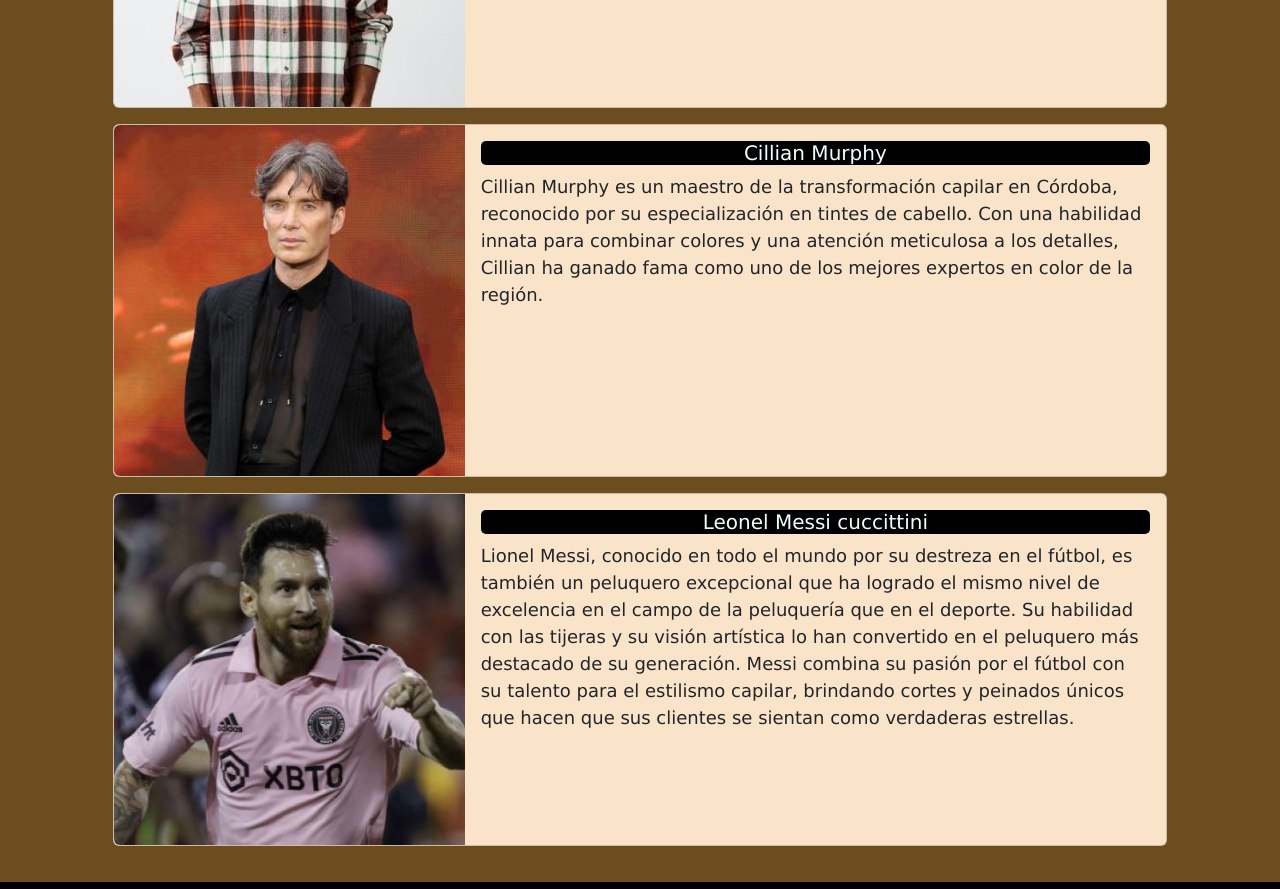
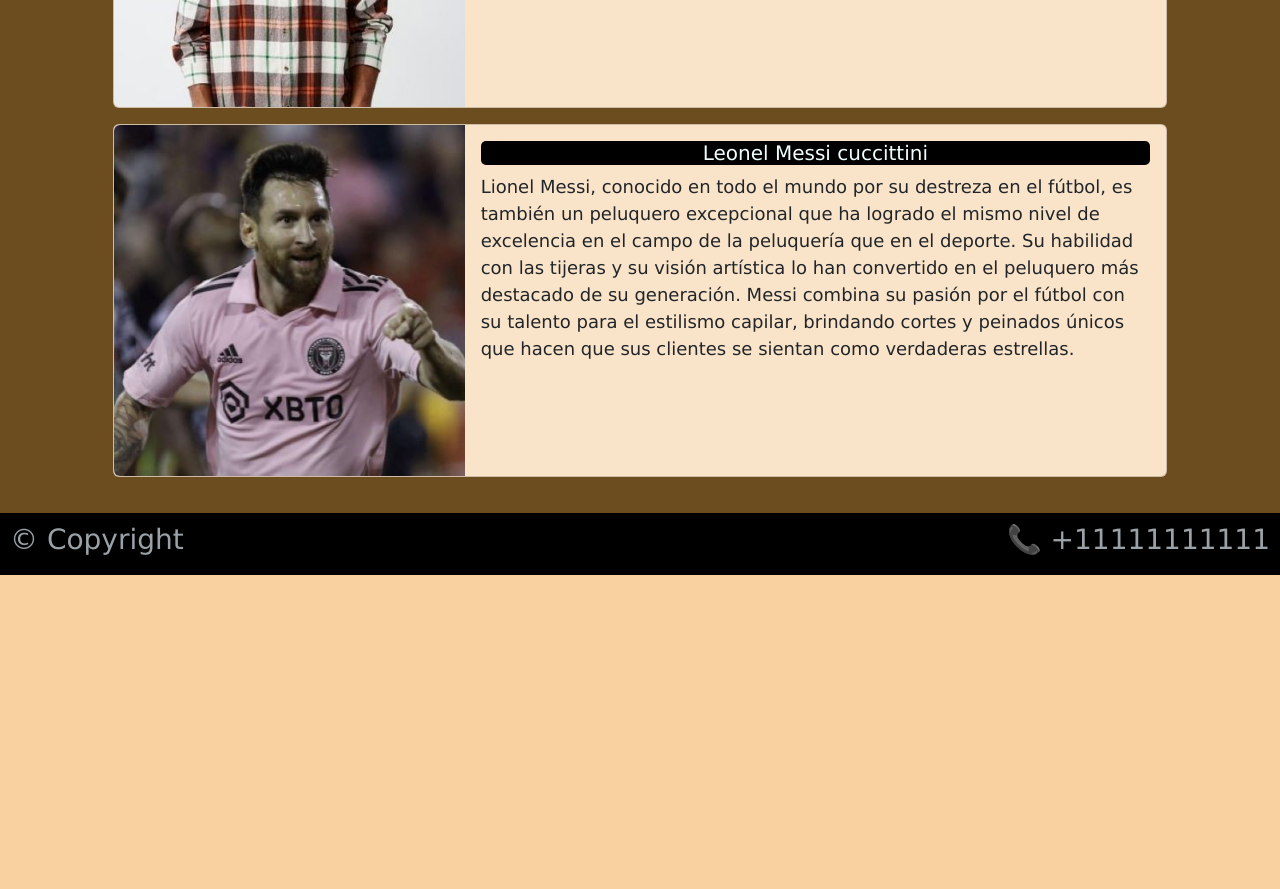
Before and after one commit to BenjaminPolzoni/proyectofinal, a plain HTML site: page pages/nosotros.html in a window 1280 px wide. Shown: the part 1560-2449 px from the top of the page. After the commit the page ends 2135 px from the top, so only its background shows below. Drawn offline with nearby package versions, Linux system fonts and the light colour scheme.

Commit message:
borre tarjet de cilian murfy
la borre

```diff
--- a/pages/nosotros.html
+++ b/pages/nosotros.html
@@ -91,19 +91,6 @@
                       </div>
                     </div>
                 </div>
-                <div class="card mb-3 carta-empleado" data-aos="flip-left" >
-                    <div class="row g-0">
-                      <div class="col-md-4">
-                        <img src="../image/empleados/Cillian_Murphy_1540349042.jpg" class="img-fluid rounded-start" alt="el_oppenheimer">
-                      </div>
-                      <div class="col-md-8">
-                        <div class="card-body">
-                          <h5 class="card-title">Cillian Murphy</h5>
-                          <p class="card-text">Cillian Murphy es un maestro de la transformación capilar en Córdoba, reconocido por su especialización en tintes de cabello. Con una habilidad innata para combinar colores y una atención meticulosa a los detalles, Cillian ha ganado fama como uno de los mejores expertos en color de la región. </p>
-                        </div>
-                      </div>
-                    </div>
-                </div>
                 <div class="card mb-3 carta-empleado" data-aos="flip-left">
                     <div class="row g-0">
                       <div class="col-md-4">
```
